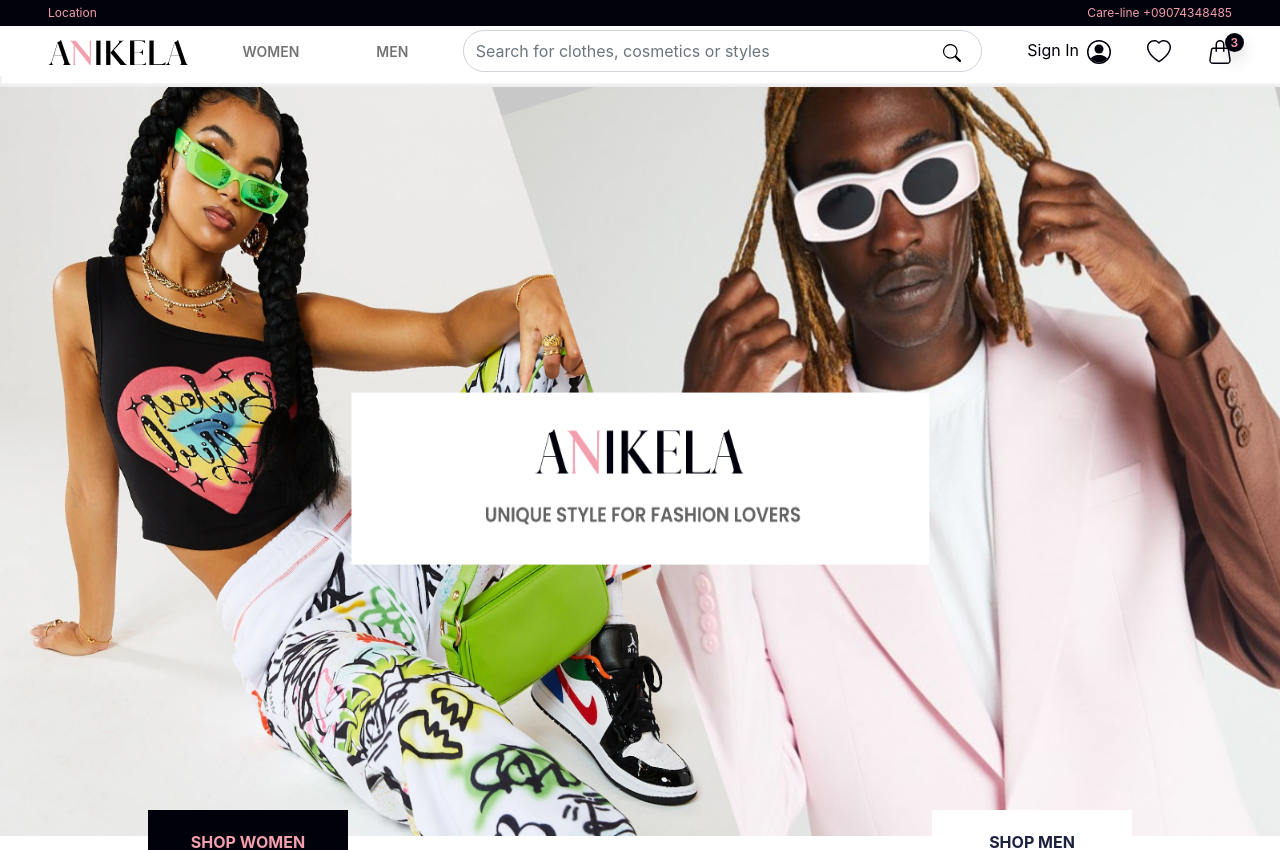
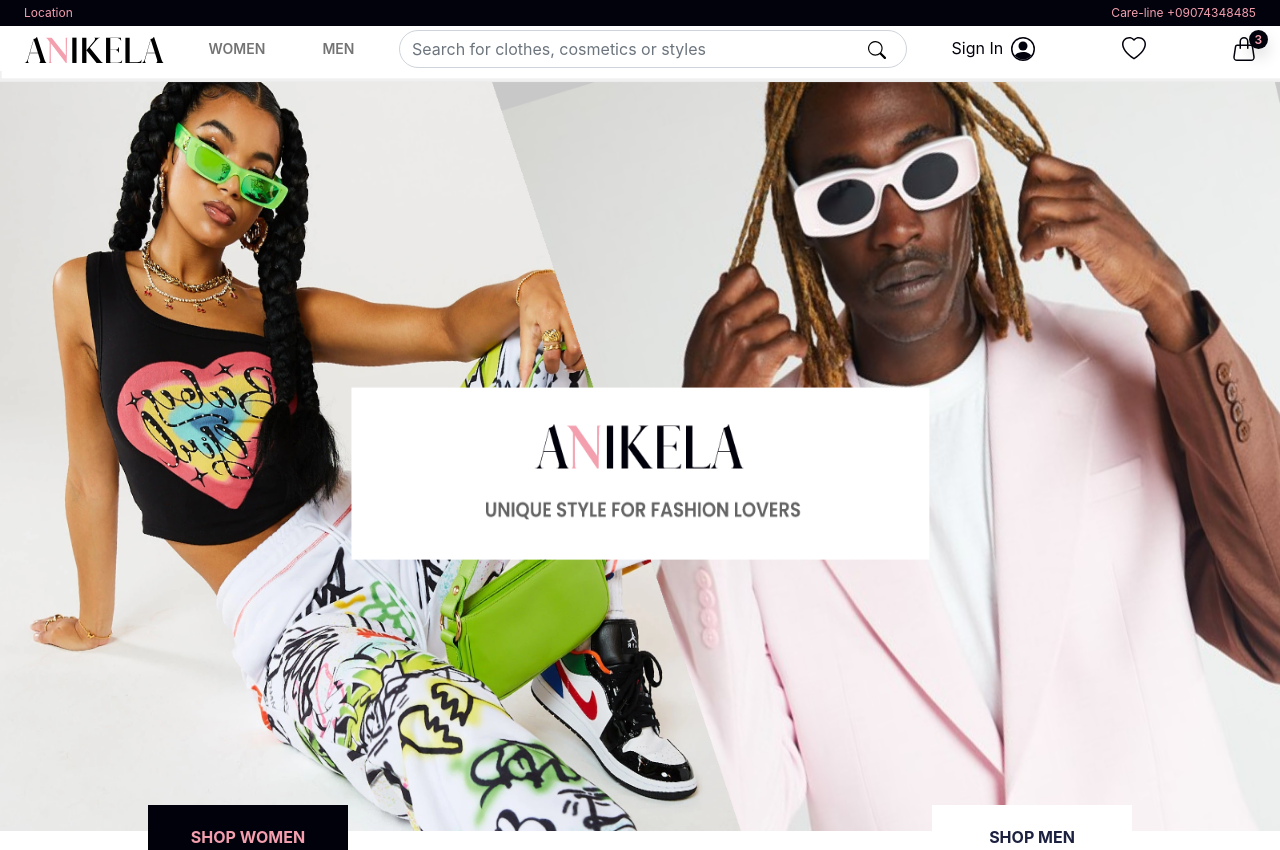
Before and after one commit to Coast-Information-Technology/anikela-ecommerce-customers-frontend, a React (Create React App) app: page / in a window 1280 px wide. Shown: the top 850 px of the page. Built offline with nearby package versions, Linux system fonts and the light colour scheme.

Commit message:
minor adjustments to header

```diff
--- a/src/scss/layout/_header.scss
+++ b/src/scss/layout/_header.scss
@@ -13,7 +13,7 @@
   width: 100%;
   height: auto;
   font-size: 12px;
-  @extend .d-flex, .justify-content-between, .bg-dark, .px-5, .py-1;
+  @extend .d-flex, .justify-content-between, .bg-dark, .px-4, .py-1;
 }
 .mini-nav__location {
   @extend .d-flex, .align-items-center, .p-0;
@@ -25,13 +25,19 @@
 // main navigation styles
 .main-nav {
   width: 100%;
-  height: 50px;
-  @extend .navbar, .navbar-expand-lg, .navbar-light, .bg-light, .px-5, .py-4;
+  height: 45px;
+  @extend .navbar,
+    .align-items-center,
+    .navbar-expand-lg,
+    .mb-lg-0,
+    .navbar-light,
+    .bg-light,
+    .px-4;
 }
 
 .main-nav__link-group {
-  flex: 2 0 auto;
-  @extend .navbar-nav, .me-3;
+  flex: 2;
+  @extend .navbar-nav, .align-items-center, .me-3;
 }
 
 .main-nav__link {
@@ -67,16 +73,15 @@
 
 // Search bar styles
 .main-nav__search {
-  flex: 6 2 auto;
+  flex: 5;
   @extend .nav-item, .position-relative;
 
   .search-box {
     width: 100%;
-    font-size: 14px;
     font-weight: 500;
     border: 2px solid rgba($color: #000000, $alpha: 0.1);
     outline: none;
-    @extend .form-control, .rounded-pill, .py-2;
+    @extend .form-control, .rounded-pill, .pe-5, .fs-6;
   }
 
   .search-btn {
@@ -99,7 +104,7 @@
 
 .main-nav__utilities {
   height: inherit;
-  flex: 5;
+  flex: 3;
   padding-left: 45px;
   @extend .nav-item, .d-flex, .justify-content-between, .align-items-center;
 }
```
